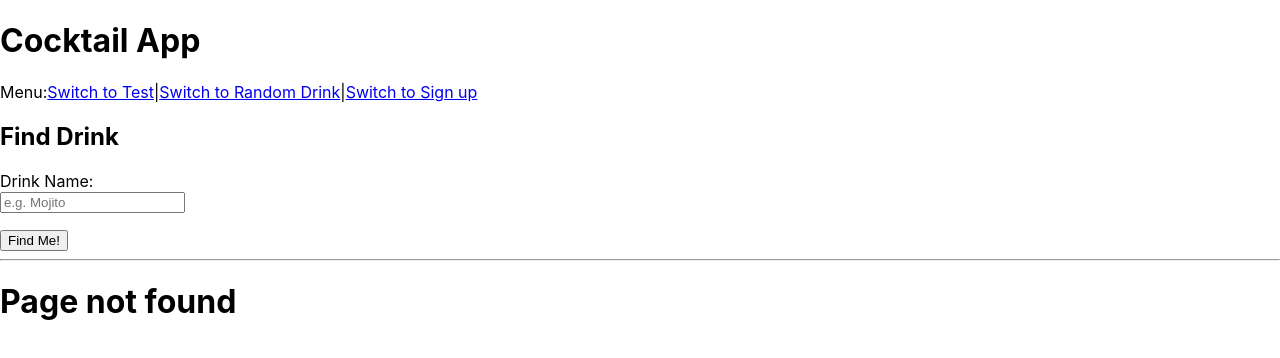
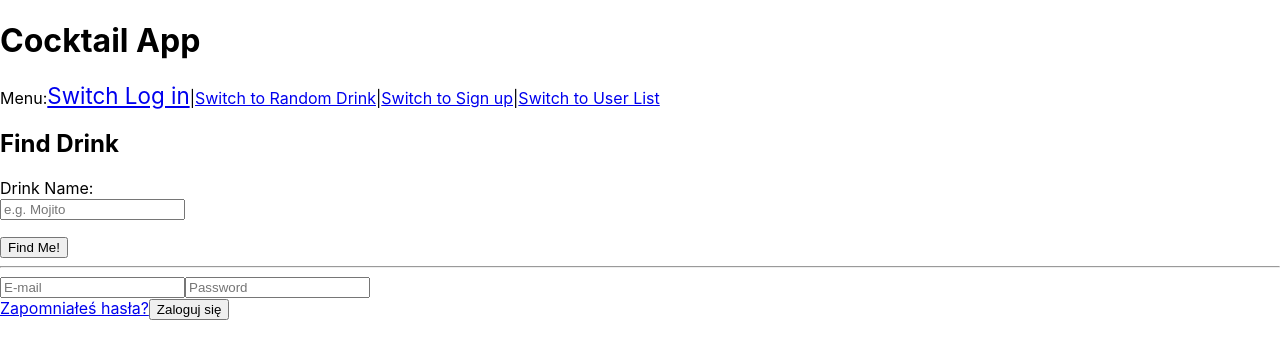
Before and after one commit to Cynio007/cocktail-app-frontend, a React (Create React App) app: page /login in a window 1280 px wide. Before the commit this address had no page. Shown: the top 358 px of the page. Built offline with nearby package versions, Linux system fonts and the light colour scheme.

Commit message:
added UserList component and context

```diff
--- a/src/App.tsx
+++ b/src/App.tsx
@@ -1,4 +1,4 @@
-import React from "react";
+import React, { useContext, useState } from "react";
 import logo from "./logo.svg";
 import "./App.css";
 import { RandomDrinkView } from "./views/RandomDrinkView";
@@ -10,20 +10,28 @@ import { FoundDrink } from "./components/FindDrink/FoundDrink";
 import { DrinkNotFoundView } from "./views/DrinkNotFoundView";
 import { Registration } from "./components/Registration/Registration";
 import { ToastContainer } from "react-toastify";
+import { Login } from "./components/Login/Login";
+import { UserList } from "./components/UserList/UserList";
+import { UserContext } from "./context/user-context";
 
 export const App = () => {
+  const [isLoggedIn, setIsLoggedIn] = useState(false);
+  const user = useContext(UserContext);
   return (
     <>
       <ToastContainer theme="dark" />
+      <UserContext.Provider value={{ isLoggedIn, setIsLoggedIn }}>
         <Header />
         <Routes>
-        <Route path="/test" element={<TestView />} />
+          <Route path="/login" element={<Login />} />
+          <Route path="/UserList" element={<UserList />} />
           <Route path="/drink/:name" element={<FoundDrink />} />
           <Route path="/Drink" element={<DrinkNotFoundView />} />
           <Route path="/RandomDrink" element={<RandomDrinkView />} />
           <Route path="/Registration" element={<Registration />} />
           <Route path="*" element={<NotFoundView />} />
         </Routes>
+      </UserContext.Provider>
     </>
 
     //  <div className="App">
--- a/src/components/Header/Header.tsx
+++ b/src/components/Header/Header.tsx
@@ -11,8 +11,8 @@ export const Header = () => {
     <>
       <h1>Cocktail App</h1>
       Menu:
-      <NavLink style={fontOfLink} to={"/Test"}>
-        Switch to Test
+      <NavLink style={fontOfLink} to={"/Login"}>
+        Switch Log in
       </NavLink>
       |
       <NavLink style={fontOfLink} to={"/RandomDrink"}>
@@ -22,6 +22,10 @@ export const Header = () => {
       <NavLink style={fontOfLink} to={"/Registration"}>
         Switch to Sign up
       </NavLink>
+      |
+      <NavLink style={fontOfLink} to={"/UserList"}>
+        Switch to User List
+      </NavLink>
       <FindDrink />
       <hr />
     </>
--- a/src/components/Login/Login.tsx
+++ b/src/components/Login/Login.tsx
@@ -1,5 +1,78 @@
-import React from "react";
+import React, { FormEvent, useContext, useState } from "react";
+import { Link, useNavigate } from "react-router-dom";
+import { toast } from "react-toastify";
+import { UserContext } from "../../context/user-context";
 
 export const Login = () => {
-  return null;
+  const [user, setUser] = useState({
+    email: "",
+    password: "",
+  });
+  const [loading, setLoading] = useState<boolean>(false);
+  const { setIsLoggedIn } = useContext(UserContext);
+
+  const navigate = useNavigate();
+
+  const updateForm = (key: string, value: any) => {
+    setUser((user) => ({
+      ...user,
+      [key]: value,
+    }));
+  };
+
+  const handleSubmit = async (e: FormEvent) => {
+    e.preventDefault();
+    setLoading(true);
+
+    const res = await fetch("http://localhost:3001/auth/login", {
+      method: "POST",
+      headers: {
+        "Content-Type": "application/json",
+      },
+      credentials: "include",
+      body: JSON.stringify({
+        email: user.email,
+        pwd: user.password,
+      }),
+    });
+    const data = await res.json();
+    console.log(data);
+    if (data.ok) {
+      setIsLoggedIn(data.ok);
+      toast.success("Successfully logged in!");
+      return navigate("/RandomDrink");
+    } else {
+      toast.error(data.error);
+      setLoading(false);
+    }
+  };
+
+  if (loading) {
+    return <h3>Loading...</h3>;
+  }
+
+  return (
+    <div className="LoginPage">
+      <form onSubmit={handleSubmit}>
+        <input
+          type="email"
+          value={user.email}
+          placeholder="E-mail"
+          onChange={(e) => updateForm("email", e.target.value)}
+        />
+        <input
+          type="password"
+          value={user.password}
+          placeholder="Password"
+          onChange={(e) => updateForm("password", e.target.value)}
+        />
+        <div className="Row">
+          <Link to={"/forgotten-password"} className="theme-text-light">
+            Zapomniałeś hasła?
+          </Link>
+          <button>Zaloguj się</button>
+        </div>
+      </form>
+    </div>
+  );
 };
--- a/src/components/Registration/Registration.tsx
+++ b/src/components/Registration/Registration.tsx
@@ -38,7 +38,7 @@ export const Registration = () => {
       return toast.error("Given email already exist!");
     } else {
       toast.success("Account created correct!");
-      navigate("/test"); // nawigować do strony logowania
+      navigate("/login");
     }
   };
 
--- /dev/null
+++ b/src/components/UserList/UserList.tsx
@@ -0,0 +1,36 @@
+import React, { useContext, useEffect, useState } from "react";
+import { UserContext } from "../../context/user-context";
+
+export const UserList = () => {
+  const [list, setList] = useState<string[]>(["empty"]);
+  const [loading, setLoading] = useState<boolean>(true);
+  const { isLoggedIn } = useContext(UserContext);
+  const [test, setTest] = useState(null);
+
+  useEffect(() => {
+    if (isLoggedIn) {
+      (async () => {
+        const res = await fetch("http://localhost:3001/user/mylist", {
+          credentials: "include",
+        });
+        const data = await res.json();
+        // if (data.statusCode === 401) {
+        //   console.log("not authorized");
+        //   console.log(isLoggedIn);
+        // } else {
+        setList(data);
+        setLoading(false);
+        await console.log("list", list);
+        await console.log("data", data);
+        console.log(isLoggedIn);
+        // }
+      })();
+    }
+  }, []);
+
+  if (!isLoggedIn) {
+    return <h3>You must be logged in to see Your drink list!</h3>;
+  }
+
+  return loading ? <p>Loading...</p> : <div>{list}</div>;
+};
--- /dev/null
+++ b/src/context/user-context.ts
@@ -0,0 +1,11 @@
+import { createContext, Dispatch, SetStateAction } from "react";
+
+interface UserContextType {
+  isLoggedIn: boolean;
+  setIsLoggedIn: (isLoggedIn: boolean) => void;
+}
+
+export const UserContext = createContext<UserContextType>({
+  isLoggedIn: false,
+  setIsLoggedIn(isLoggedIn: boolean): void {},
+});
```
Lines whose indentation alone changed are shown as unchanged.
